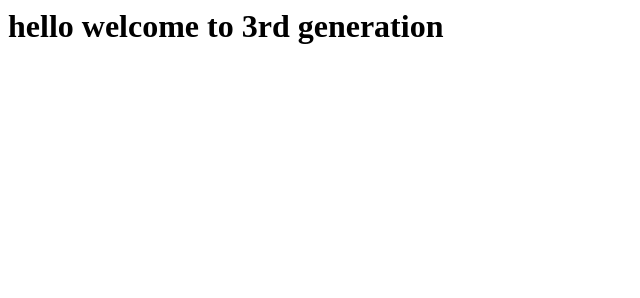
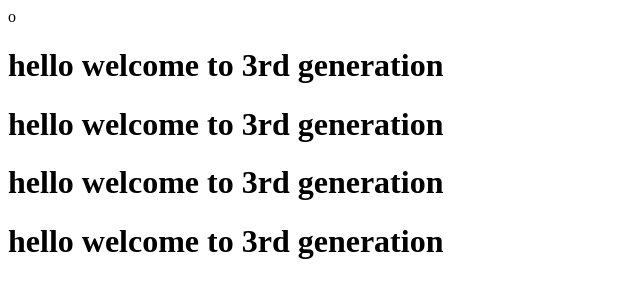
Before and after one commit to Is123uru/3rdgen, a plain HTML site: page index.html in a window 1280 px wide. Shown: the whole page, without its empty margins (0-640 px from the left). Drawn offline with Linux system fonts and the light colour scheme.

Commit message:
2nd update

```diff
--- a/index.html
+++ b/index.html
@@ -1,3 +1,4 @@
+o
 <html lang="en">
 <head>
     <meta charset="UTF-8">
@@ -6,5 +7,8 @@
 </head>
 <body>
     <h1>hello welcome to 3rd generation</h1>
+<h1>hello welcome to 3rd generation</h1>
+<h1>hello welcome to 3rd generation</h1>
+<h1>hello welcome to 3rd generation</h1>
 </body>
 </html>
```
